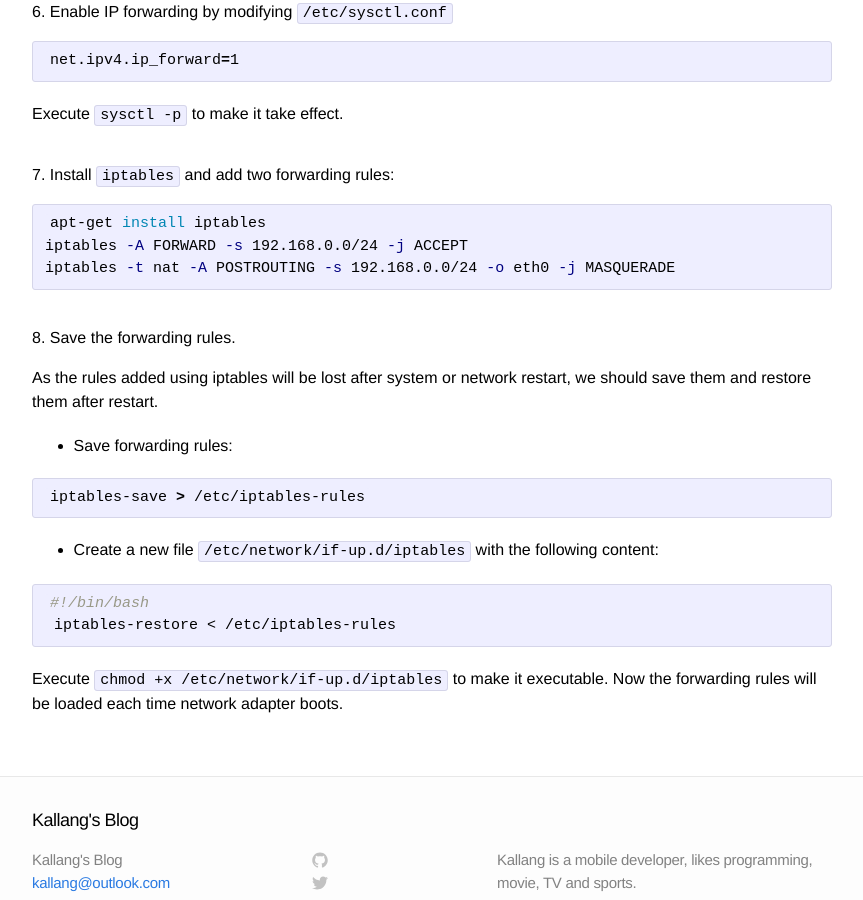
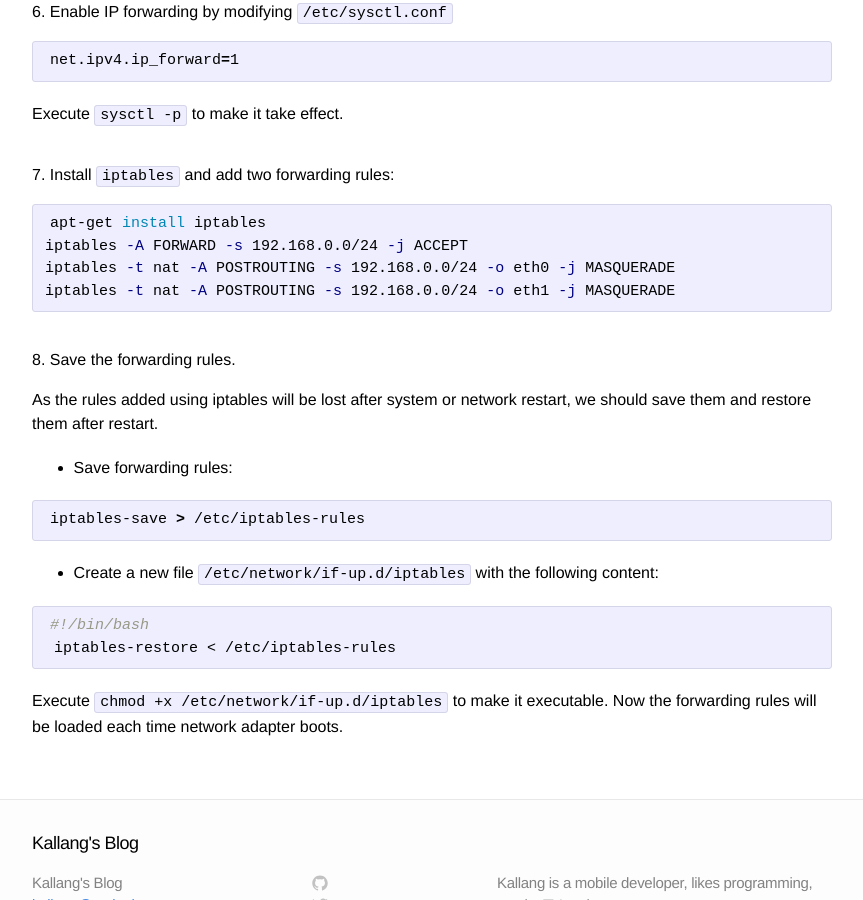
Before and after one commit to Kallang/kallang.github.io, a Jekyll site: the page built from _posts/2014-06-02-setting-up-pptp-server.markdown, in a window 1280 px wide and 900 px high, scrolled down 1144 px. Shown: the whole window, without its empty margins (208-1071 px from the left). Built offline with Jekyll 4.4.1, drawn with Linux system fonts in a browser that asks for light colours.

Commit message:
handle multiple net interface on aliyun

```diff
--- a/_posts/2014-06-02-setting-up-pptp-server.markdown
+++ b/_posts/2014-06-02-setting-up-pptp-server.markdown
@@ -58,7 +58,9 @@ net.ipv4.ip_forward=1
 apt-get install iptables
 iptables -A FORWARD -s 192.168.0.0/24 -j ACCEPT
 iptables -t nat -A POSTROUTING -s 192.168.0.0/24 -o eth0 -j MASQUERADE
+iptables -t nat -A POSTROUTING -s 192.168.0.0/24 -o eth1 -j MASQUERADE
 {% endhighlight %}
+
 
 
 # 8. Save the forwarding rules.
```
